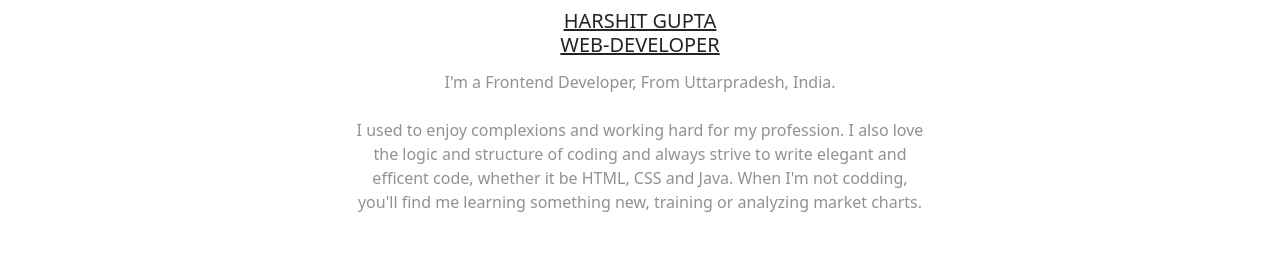
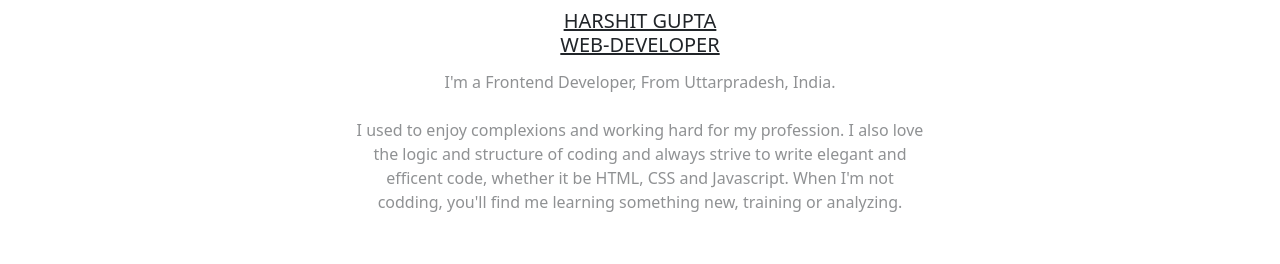
Before and after one commit to root8Op/mysite, a plain HTML site: page about.html in a window 1280 px wide. Shown: the part 407-671 px from the top of the page. Drawn offline with nearby package versions, Linux system fonts and the light colour scheme; a web font is replaced by a local one.

Commit message:
edited about content

```diff
--- a/about.html
+++ b/about.html
@@ -49,9 +49,9 @@
           <br>
         I used to enjoy complexions and working hard for my profession.
           I also love the logic and structure of coding and always strive to write
-          elegant and efficent code, whether it be HTML,  CSS and Java.
+          elegant and efficent code, whether it be HTML,  CSS and Javascript.
           When I'm not codding, you'll find me learning something new, training or
-          analyzing market charts. </p>
+          analyzing. </p>
       </div>
     </div>
 
```
